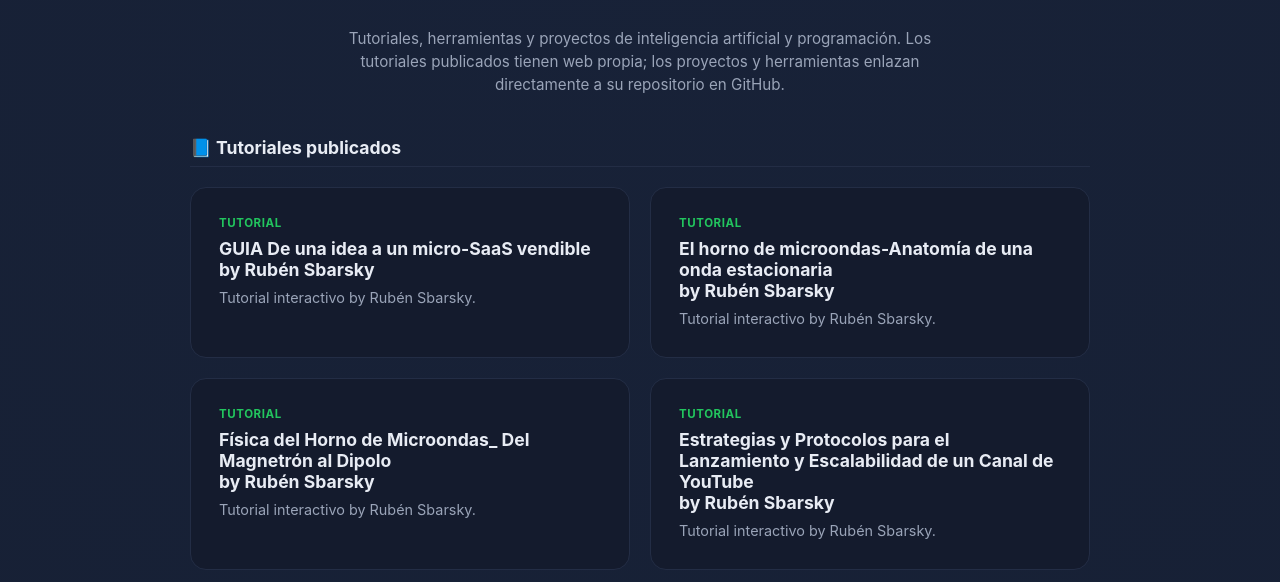
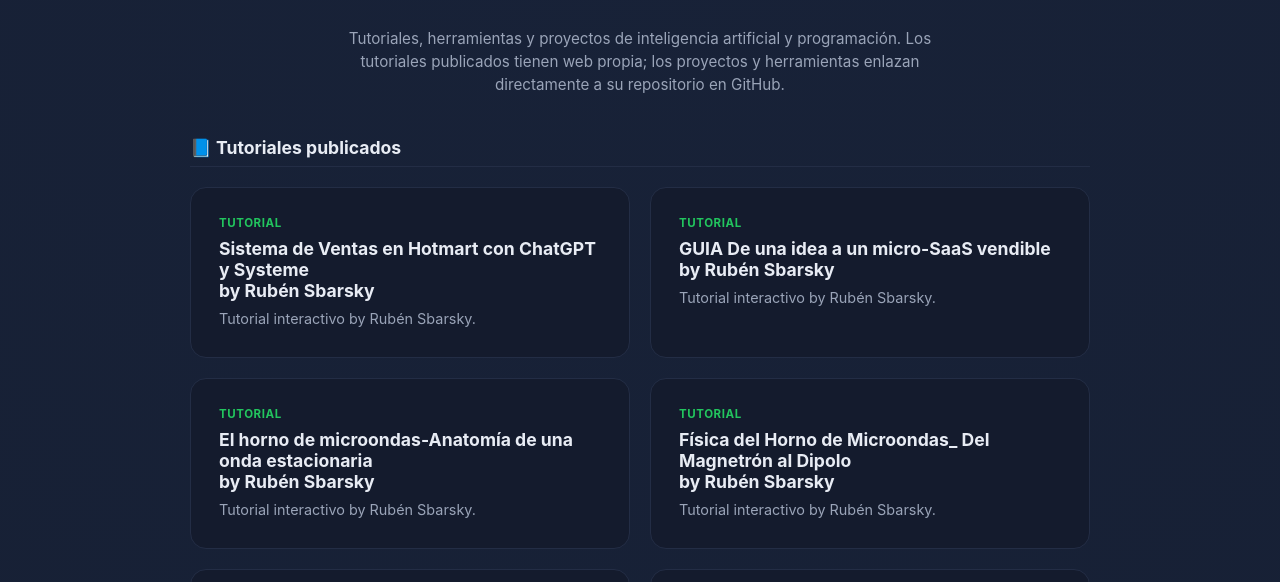
Before and after one commit to rubenurbano/tutoriales-ai, a plain HTML site: page index.html in a window 1280 px wide. Shown: the part 180-762 px from the top of the page. Drawn offline with Linux system fonts and the light colour scheme.

Commit message:
Añadir tarjeta: Sistema de Ventas en Hotmart con ChatGPT y Systeme

```diff
--- a/index.html
+++ b/index.html
@@ -120,6 +120,12 @@
 
   <h2 class="group-title">📘 Tutoriales publicados</h2>
   <div class="grid">
+    <a class="card" href="https://rubenurbano.github.io/sistema-de-ventas-en-hotmart-con-chatgpt-y-systeme/">
+      <span class="tag tutorial">Tutorial</span>
+      <h3>Sistema de Ventas en Hotmart con ChatGPT y Systeme<br>by Rubén Sbarsky</h3>
+      <p>Tutorial interactivo by Rubén Sbarsky.</p>
+    </a>
+
     <a class="card" href="https://rubenurbano.github.io/guia-de-una-idea-a-un-micro-saas-vendible/">
       <span class="tag tutorial">Tutorial</span>
       <h3>GUIA De una idea a un micro-SaaS vendible<br>by Rubén Sbarsky</h3>
```
